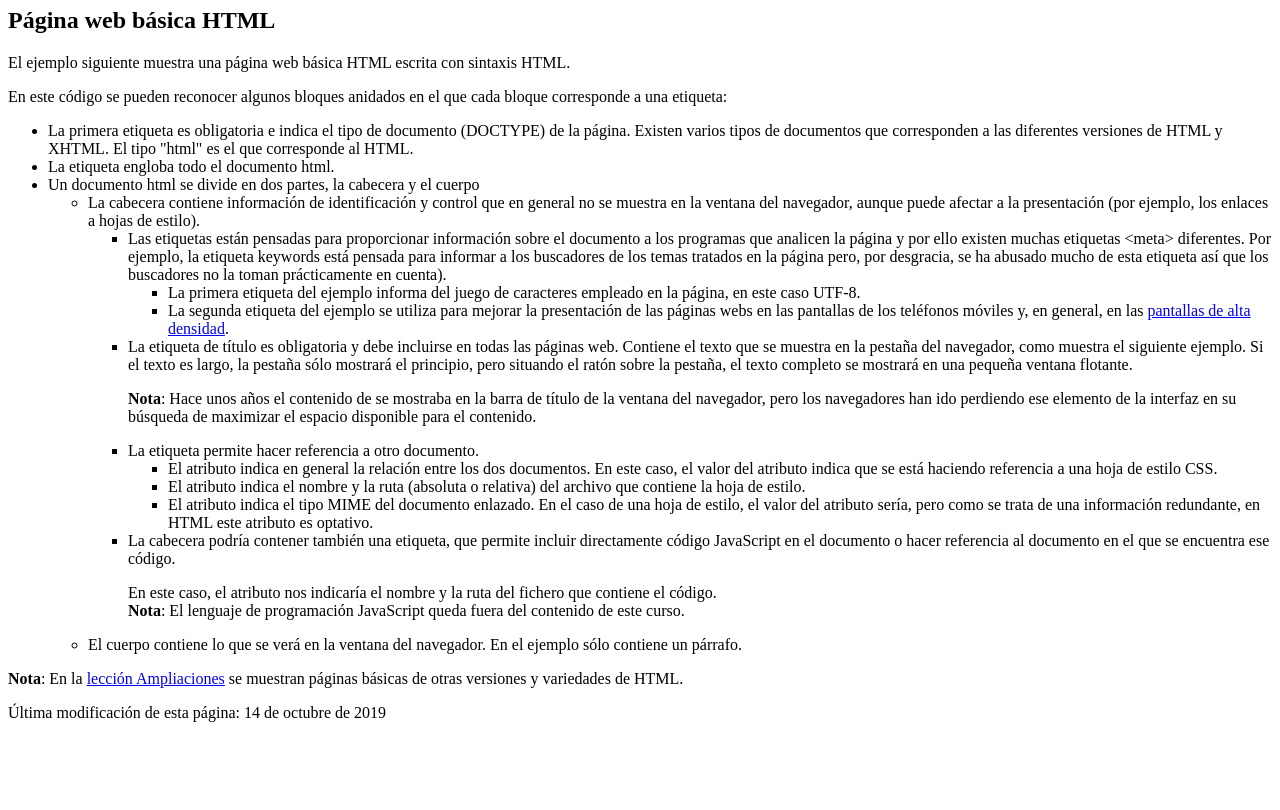
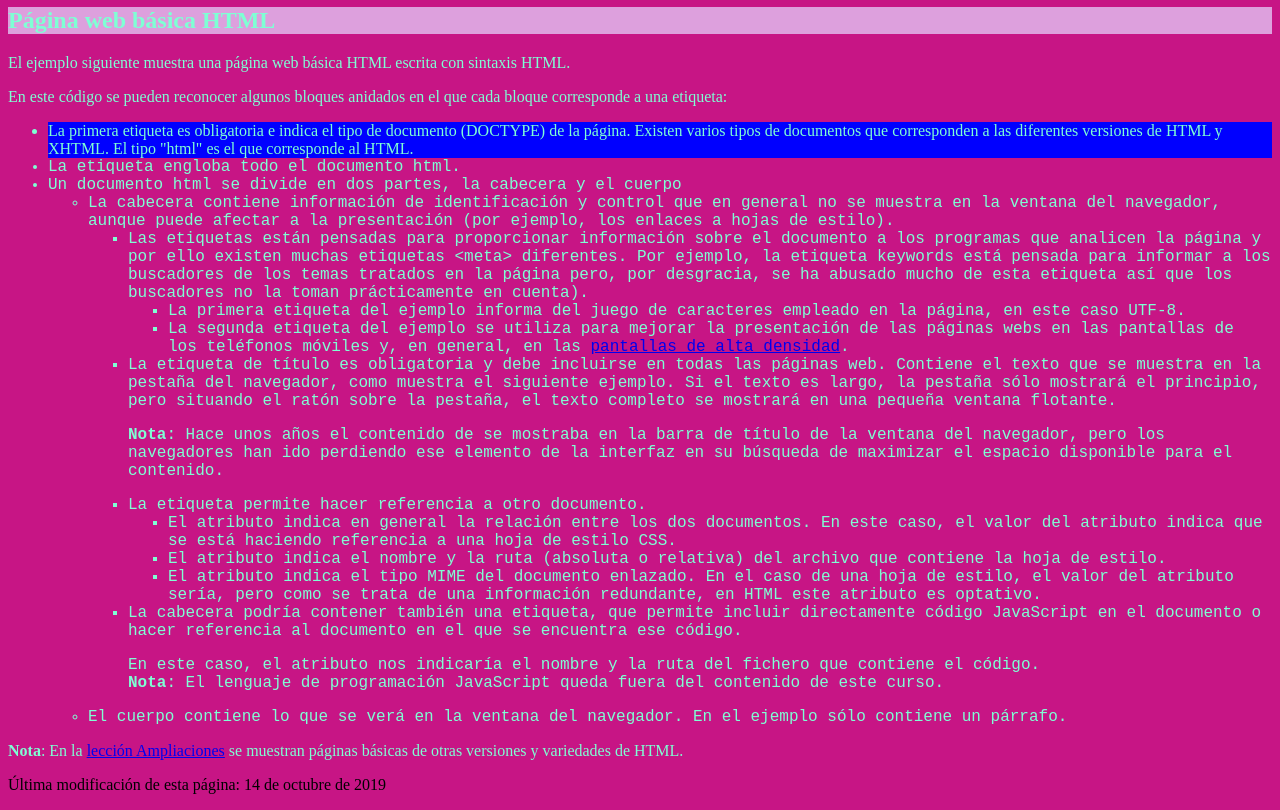
Before and after one commit to VictorAlas92/VicAlas_FrontDev_proyect, a plain HTML site: page Plantilla de practica.html in a window 1280 px wide. Shown: the part 73-883 px from the top of the page. Before the commit the page ends 811 px from the top, so only its background shows below. Drawn offline with Linux system fonts and the light colour scheme.

Commit message:
termine de practicar las pseudo clases y pseudo elementos asi como los selectores

```diff
--- a/Plantilla de practica.html
+++ b/Plantilla de practica.html
@@ -6,7 +6,27 @@
     <meta http-equiv="X-UA-Compatible" content="IE=edge">
     <meta name="viewport" content="width=device-width, initial-scale=1.0">
     <title>Página web básica HTML (plantilla)</title>
-    <style></style>
+    <style>
+        .pagina-basica {
+            background-color: blue;
+        }
+
+        #pagina-basica {
+            color: aquamarine;
+        }
+
+        * {
+            background-color: mediumvioletred;
+        }
+
+        section>h2 {
+            background: plum;
+        }
+
+        li+li {
+            font-family: 'Courier New', Courier, monospace;
+        }
+    </style>
 </head>
 
 <body>
@@ -19,7 +39,7 @@
 
         <p>En este código se pueden reconocer algunos bloques anidados en el que cada bloque corresponde a una etiqueta:</p>
         <ul>
-            <li>La primera etiqueta es obligatoria e indica el tipo de documento (DOCTYPE) de la página. Existen varios tipos de documentos que corresponden a las diferentes versiones de HTML y XHTML. El tipo "html" es el que corresponde al HTML.
+            <li class="pagina-basica">La primera etiqueta es obligatoria e indica el tipo de documento (DOCTYPE) de la página. Existen varios tipos de documentos que corresponden a las diferentes versiones de HTML y XHTML. El tipo "html" es el que corresponde al HTML.
             </li>
             <li>La etiqueta engloba todo el documento html.</li>
             <li>Un documento html se divide en dos partes, la cabecera y el cuerpo
```
Also changed, not shown: cursoTeorico/selectores-combinadores.html (+1 -0 lines), cursoTeorico/selectores_pseudo.html (+2 -2 lines).
